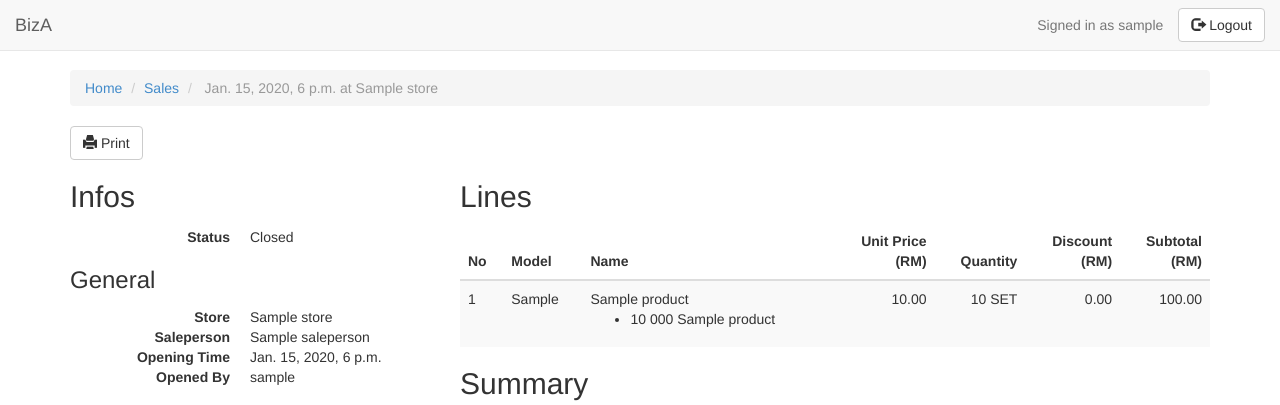
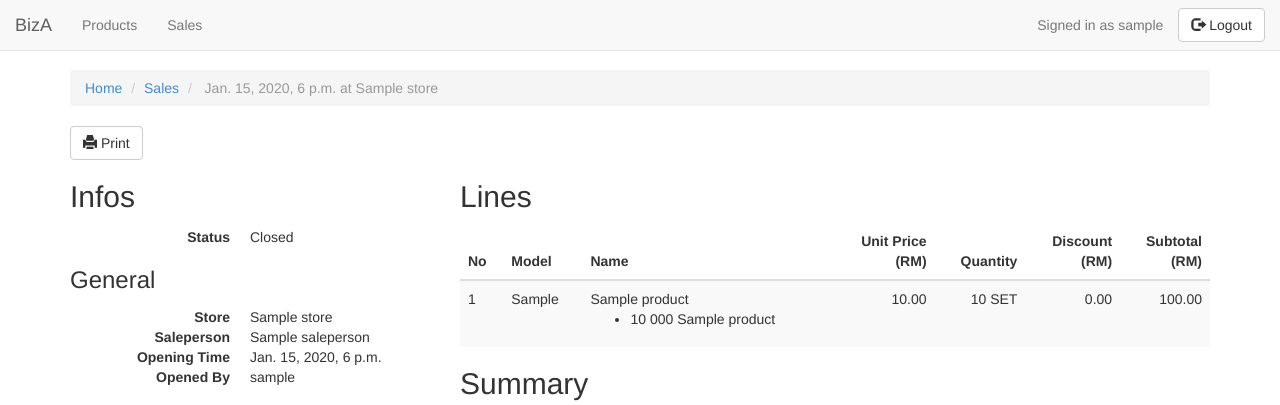
Before and after one commit to JohanSJA/BizA, a Django app: page /retails/sale/1/ in a window 1280 px wide. Shown: the top 405 px of the page. Run offline with Django 3.2, Linux system fonts and the light colour scheme; a user stored in the database is signed in; tables that the repository leaves empty hold one stand-in row (values such as "Sample post"); parts of the project's set-up code (start-up, migrations or seed data) failed here and were passed over.

Commit message:
Add links to navbar.

```diff
--- a/biza/templates/base_app.html
+++ b/biza/templates/base_app.html
@@ -20,6 +20,8 @@
 
     <div class="collapse navbar-collapse navbar-exl-collapse">
       <ul class="nav navbar-nav">
+        <li><a href="{% url 'stocks_product_list' %}">Products</a></li>
+        <li><a href="{% url 'retails_sale_list' %}">Sales</a></li>
       </ul>
       <div class="navbar-right">
         <p class="navbar-text">Signed in as {{ user.get_username }}</p>
```
Also changed, not shown: biza/employees/templates/employees/dashboard.html (+10 -2 lines).
